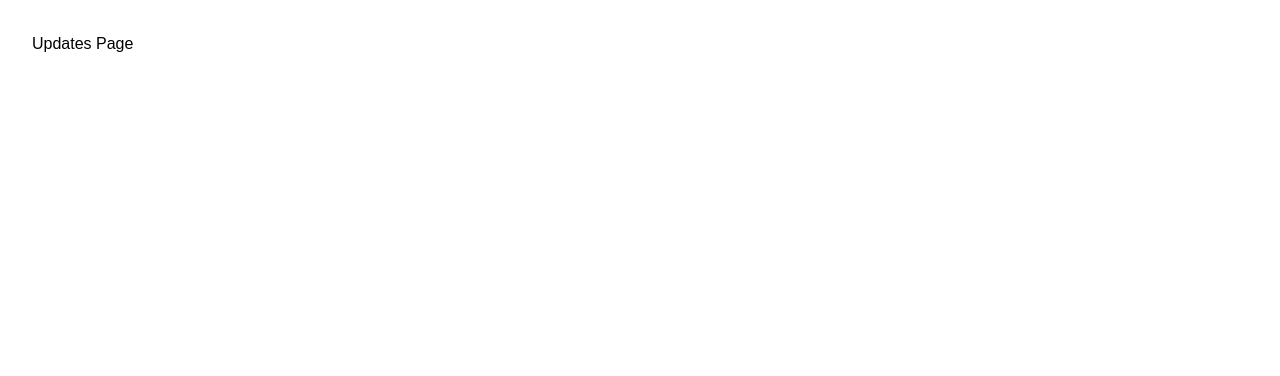
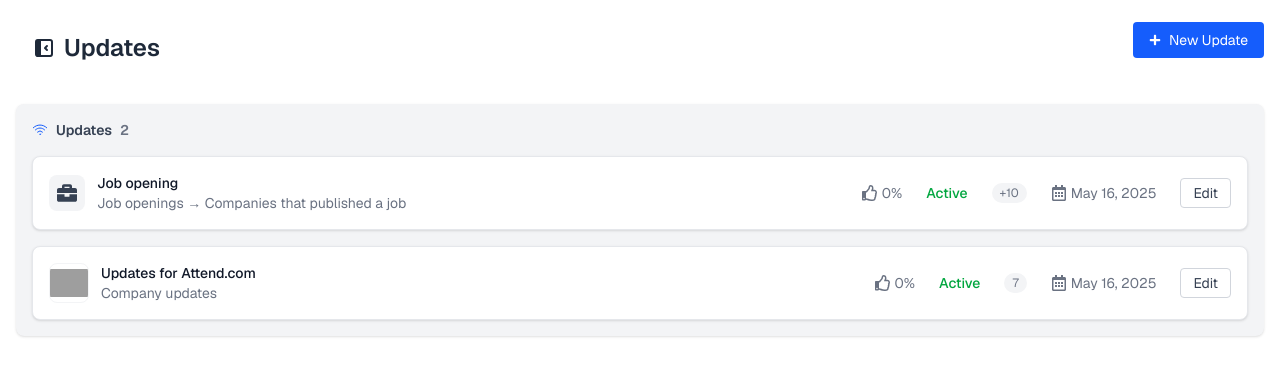
Before and after one commit to toptalentcoder/EmailFinder, a Next.js app in the folder frontend/: page /dashboard/updates in a window 1280 px wide. Shown: the top 376 px of the page. Built offline with nearby package versions, Linux system fonts and the light colour scheme; grey boxes are pictures that could not be loaded.

Commit message:
feat: update first page

```diff
--- a/frontend/src/app/dashboard/updates/page.tsx
+++ b/frontend/src/app/dashboard/updates/page.tsx
@@ -1,9 +1,137 @@
-export default function UpdatesPage() {
+"use client";
+
+import { useState } from "react";
+import Image from "next/image";
+import { TbLayoutSidebarLeftCollapseFilled, TbLayoutSidebarRightCollapseFilled } from "react-icons/tb";
+import { TooglePageProps } from "@/types/TooglePageProps";
+import { FaBriefcase, FaPlus, FaRegCalendarAlt, FaRegThumbsUp } from "react-icons/fa";
+import { WifiIcon } from "@heroicons/react/24/outline";
+
+export default function UpdatesPage({ togglePanel }: TooglePageProps) {
+    const [collapsed, setCollapsed] = useState(false);
+
+    const handleToggle = () => {
+        setCollapsed(prev => !prev);
+        togglePanel();
+    };
+
     return (
-        <div className="flex">
-            <div className="flex-1 p-8 bg-white">
-                <h1 className="text-black">Updates Page</h1>
-                <p>This is the updates page.</p>
+        <div className="flex flex-col min-h-screen text-sm text-gray-800 font-sans">
+            {/* Header */}
+            <div className="flex items-center justify-between mb-6">
+                <div className="flex items-center mb-4 mt-8 ml-8">
+                    {collapsed ? (
+                        <TbLayoutSidebarRightCollapseFilled
+                            className="w-6 h-6 cursor-pointer"
+                            onClick={handleToggle}
+                        />
+                    ) : (
+                        <TbLayoutSidebarLeftCollapseFilled
+                            className="w-6 h-6 cursor-pointer"
+                            onClick={handleToggle}
+                        />
+                    )}
+                    <h1 className="text-2xl font-semibold ml-2">Updates</h1>
+                </div>
+
+                <button className="flex items-center gap-2 bg-blue-600 text-white px-4 py-2 rounded hover:bg-blue-700 transition mr-4">
+                    <FaPlus className="w-3 h-3" />
+                    New Update
+                </button>
+            </div>
+
+            {/* Updates Container */}
+            <div className="bg-gray-100 shadow rounded-lg p-4 mx-4">
+                <h2 className="font-semibold text-gray-700 mb-4 flex items-center">
+                    <WifiIcon className="w-4 h-4 text-blue-600" />
+                    <span className="ml-2">Updates</span>
+                    <span className="ml-2 text-sm text-gray-500">2</span>
+                </h2>
+
+                {/* Update Items */}
+                <div className="space-y-4">
+                    {/* Card 1 - Job Opening */}
+                    <div
+                        onClick={() => console.log("Job Opening clicked")}
+                        className="flex items-center justify-between bg-white border border-gray-200 rounded-lg px-4 py-4 shadow-sm hover:shadow-md cursor-pointer transition"
+                    >
+                        <div className="flex items-center space-x-3">
+                            <div className="bg-gray-100 rounded-lg p-2">
+                                <FaBriefcase className="text-gray-700 w-5 h-5" />
+                            </div>
+                            <div>
+                                <div className="font-medium text-gray-900">Job opening</div>
+                                <div className="text-sm text-gray-500">Job openings → Companies that published a job</div>
+                            </div>
+                        </div>
+
+                        <div className="flex items-center gap-6">
+                            <div className="text-sm text-gray-500 flex items-center gap-1">
+                                <FaRegThumbsUp className="w-4 h-4" />
+                                0%
+                            </div>
+                            <div className="text-sm text-green-600 font-medium">Active</div>
+                            <div className="text-sm text-gray-500 bg-gray-100 rounded-full px-2 py-0.5 text-xs">+10</div>
+                            <div className="text-sm text-gray-500 flex items-center gap-1">
+                                <FaRegCalendarAlt className="w-4 h-4" />
+                                May 16, 2025
+                            </div>
+                            <button
+                                onClick={(e) => {
+                                    e.stopPropagation();
+                                    console.log("Edit clicked");
+                                }}
+                                className="text-sm px-3 py-1 border border-gray-300 rounded text-gray-700 hover:bg-gray-100"
+                            >
+                                Edit
+                            </button>
+                        </div>
+                    </div>
+
+                    {/* Card 2 - Attend.com */}
+                    <div
+                        onClick={() => console.log("Attend.com clicked")}
+                        className="flex items-center justify-between bg-white border border-gray-200 rounded-lg px-4 py-4 shadow-sm hover:shadow-md cursor-pointer transition"
+                    >
+                        <div className="flex items-center space-x-3">
+                            <div className="w-10 h-10 relative rounded-lg overflow-hidden bg-white border border-gray-100">
+                                <Image
+                                    src="/attend-logo.png"
+                                    alt="Attend Logo"
+                                    fill
+                                    className="object-contain"
+                                />
+                            </div>
+                            <div>
+                                <div className="font-medium text-gray-900">Updates for Attend.com</div>
+                                <div className="text-sm text-gray-500">Company updates</div>
+                            </div>
+                        </div>
+
+                        <div className="flex items-center gap-6">
+                            <div className="text-sm text-gray-500 flex items-center gap-1">
+                                <FaRegThumbsUp className="w-4 h-4" />
+                                0%
+                            </div>
+                            <div className="text-sm text-green-600 font-medium">Active</div>
+                            <div className="text-sm text-gray-500 bg-gray-100 rounded-full px-2 py-0.5 text-xs">7</div>
+                            <div className="text-sm text-gray-500 flex items-center gap-1">
+                                <FaRegCalendarAlt className="w-4 h-4" />
+                                May 16, 2025
+                            </div>
+                            <button
+                                onClick={(e) => {
+                                    e.stopPropagation();
+                                    console.log("Edit clicked");
+                                }}
+                                className="text-sm px-3 py-1 border border-gray-300 rounded text-gray-700 hover:bg-gray-100"
+                            >
+                                Edit
+                            </button>
+                        </div>
+                    </div>
+                </div>
+
             </div>
         </div>
     );
```
